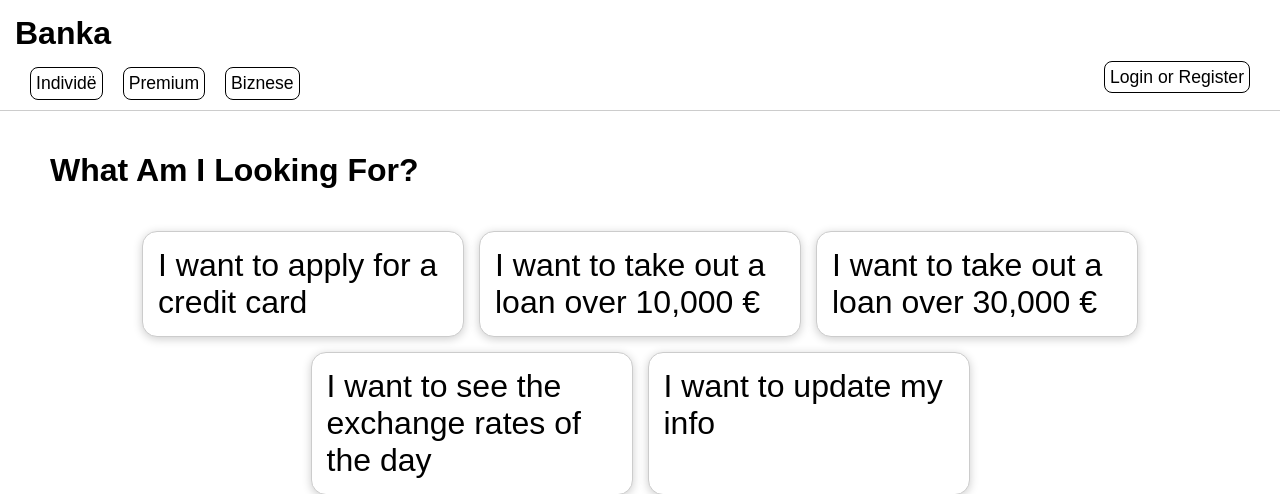
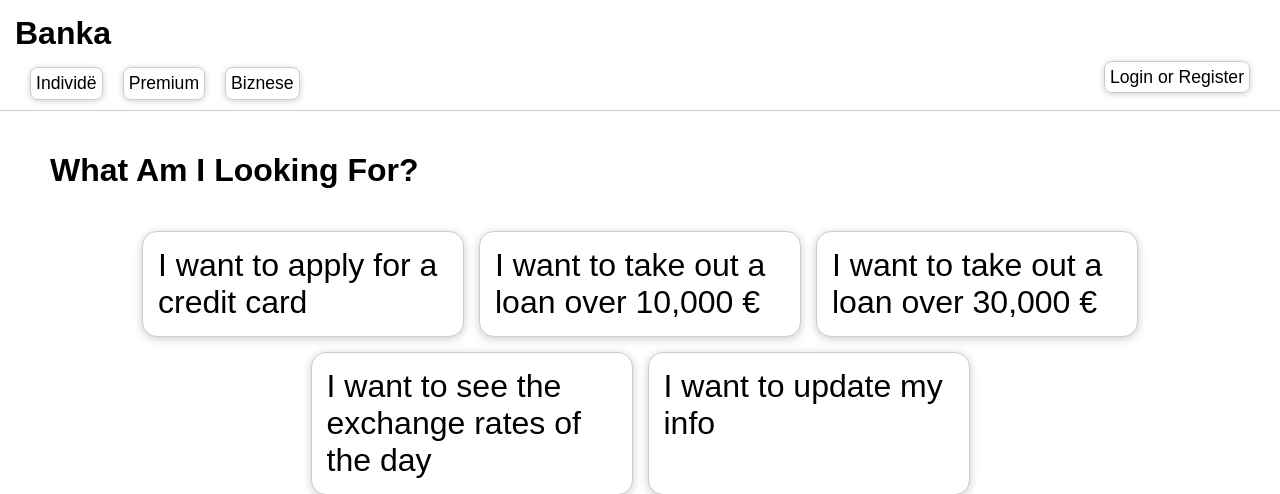
Before and after one commit to eliottpajz/ProjektUBT, a PHP site: page /homepage.html in a window 1280 px wide. Shown: the top 494 px of the page. Run offline with PHP 8.4, Linux system fonts and the light colour scheme.

Commit message:
Update style.css

```diff
--- a/style.css
+++ b/style.css
@@ -19,12 +19,13 @@ nav{
 }
 
 .nav a{
-    border: 1px solid black;
+    border: 1px solid #ccc;
     border-radius: 8px;
     padding: 5px;
-    transition: 0.4s;
     text-decoration: none;
     color: black;
+    box-shadow: 0 1px 6px rgba(0, 0, 0, 0.2);
+    transition: 0.4s;
 }
 
 .nav a:hover {
@@ -60,8 +61,8 @@ nav{
     border-radius: 15px;
     font-style: bold;
     font-size: 200%;
-     box-shadow: 0 2px 10px rgba(0, 0, 0, 0.2);
-     transition: 0.4s;
+    box-shadow: 0 2px 10px rgba(0, 0, 0, 0.2);
+    transition: 0.4s;
 }
 
 .box:hover{
```
